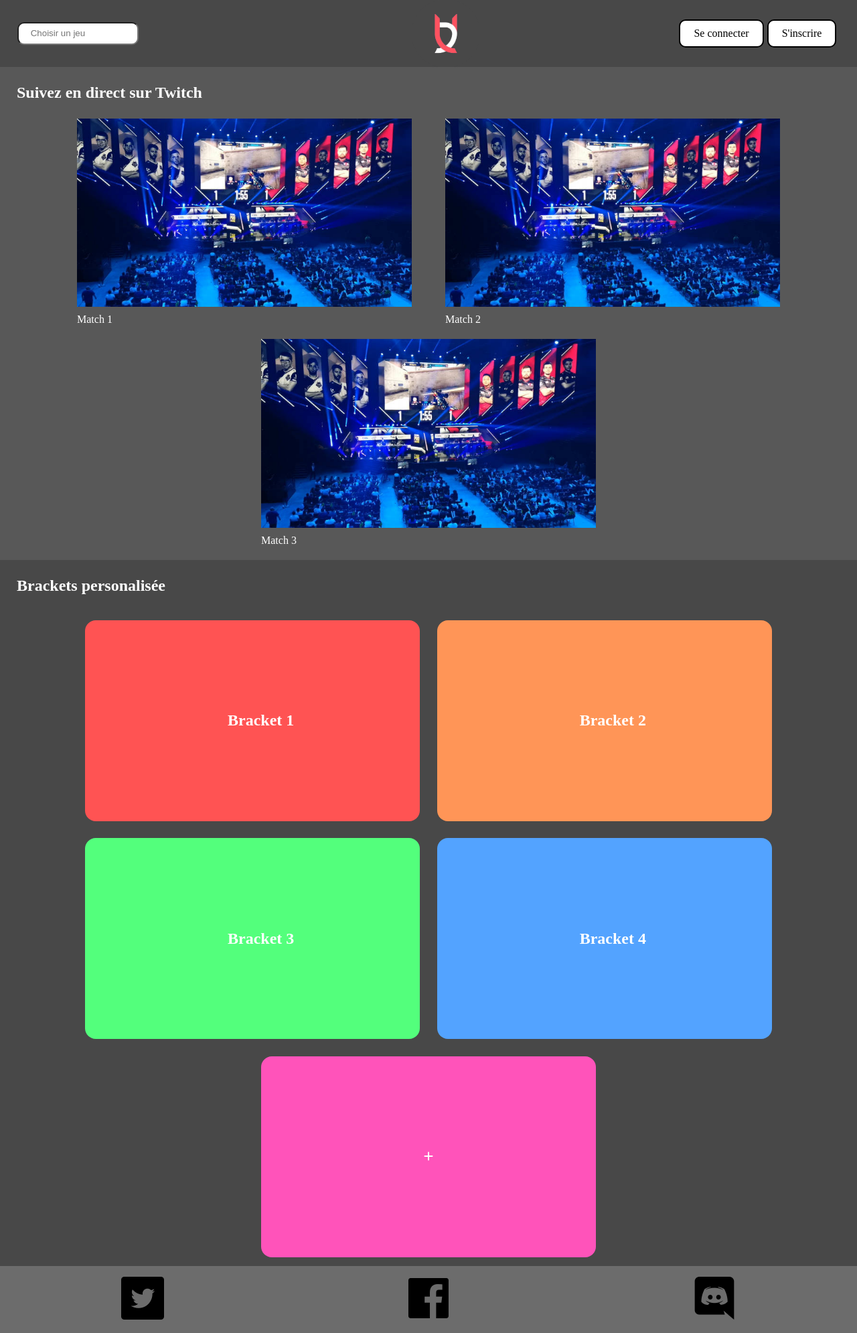
After one commit to Simrche/DeskCode, a PHP site: page /csgo.php in a window 1280 px wide. The commit adds this page. Shown: the whole page at 67% size. Run offline with PHP 8.4, Linux system fonts and the light colour scheme; some libraries are stand-ins or nearby versions.

Commit message:
la page csgo et le text de la page index

```diff
--- /dev/null
+++ b/csgo.php
@@ -0,0 +1,67 @@
+<!DOCTYPE html>
+<html lang="fr">
+<head>
+    <meta charset="UTF-8">
+    <meta name="viewport" content="width=device-width, initial-scale=1.0">
+    <link rel="stylesheet" href="css/style2.css">
+    <title>LDV E-sport</title>
+</head>
+<body>
+        <header>
+            <div id="headerPartie1">
+                <input list="jeu" type="text" id="choix_jeu" placeholder="Choisir un jeu" name="game">
+                <datalist id="jeu">
+                    <option value="League of Legends">
+                    <option value="Rocket League">
+                    <option value="CS:GO">
+                    <option value="FIFA 21">
+                </datalist>
+            </div>
+            <a class="logo" href="index.php"><img src="img/logoLdvEsport.png" alt="logo_LDV" title="logo_LDV"></a>
+            <div id="log">
+                <p>Se connecter</p>
+                <p>S'inscrire</p>
+            </div>
+        </header>
+    <main>
+        <div class="records">
+            <h2>Suivez en direct sur Twitch</h2>
+            <div class="lastest">
+                <div class="last">
+                    <img src="img/csgo1.jpg" alt=""><p>Match 1</p>
+                </div>
+
+                <div class="last">
+                    <img src="img/csgo1.jpg" alt=""> <p>Match 2</p>
+                </div>
+
+                <div class="last">
+                    <img src="img/csgo1.jpg" alt=""><p>Match 3</p>
+                </div>
+
+            </div>
+        </div>
+        <div class="new">
+            <h2>Brackets personalisée</h2>
+            <div class="brac">
+                <a href="#" class="brac1"><h2>Bracket 1</h2> </a>
+                <a href="#" class="brac2"><h2>Bracket 2</h2></a>
+                <a href="#" class="brac3"><h2>Bracket 3</h2></a>
+                <a href="#" class="brac4"><h2>Bracket 4</h2></a>
+                <a href="#" class="bracNew"><p><i class="fas fa-plus"></i></p></a>
+            </div>
+        </div>
+    </main>
+
+    <footer>
+        <a href="#"><img src="img/twitter.png" alt="twitter" title="twitter"></a>
+        <a href="#"><img src="img/facebook.png" alt="facebook" title="facebook"></a>
+        <a href="#"><img src="img/discord.png" alt="discord" title="discord"></a>
+    </footer>
+
+    <script src="js/jquery-3.4.1.min.js"></script>
+    <script src="js/TweenMax.min.js"></script>
+    <script src="js/main.js"></script>
+    <script src="https://kit.fontawesome.com/6e19d1f268.js" crossorigin="anonymous"></script>
+</body>
+</html>
```
Also changed, not shown: index.php (+5 -2 lines), img/csgo1.jpg (added), 1 other file.
